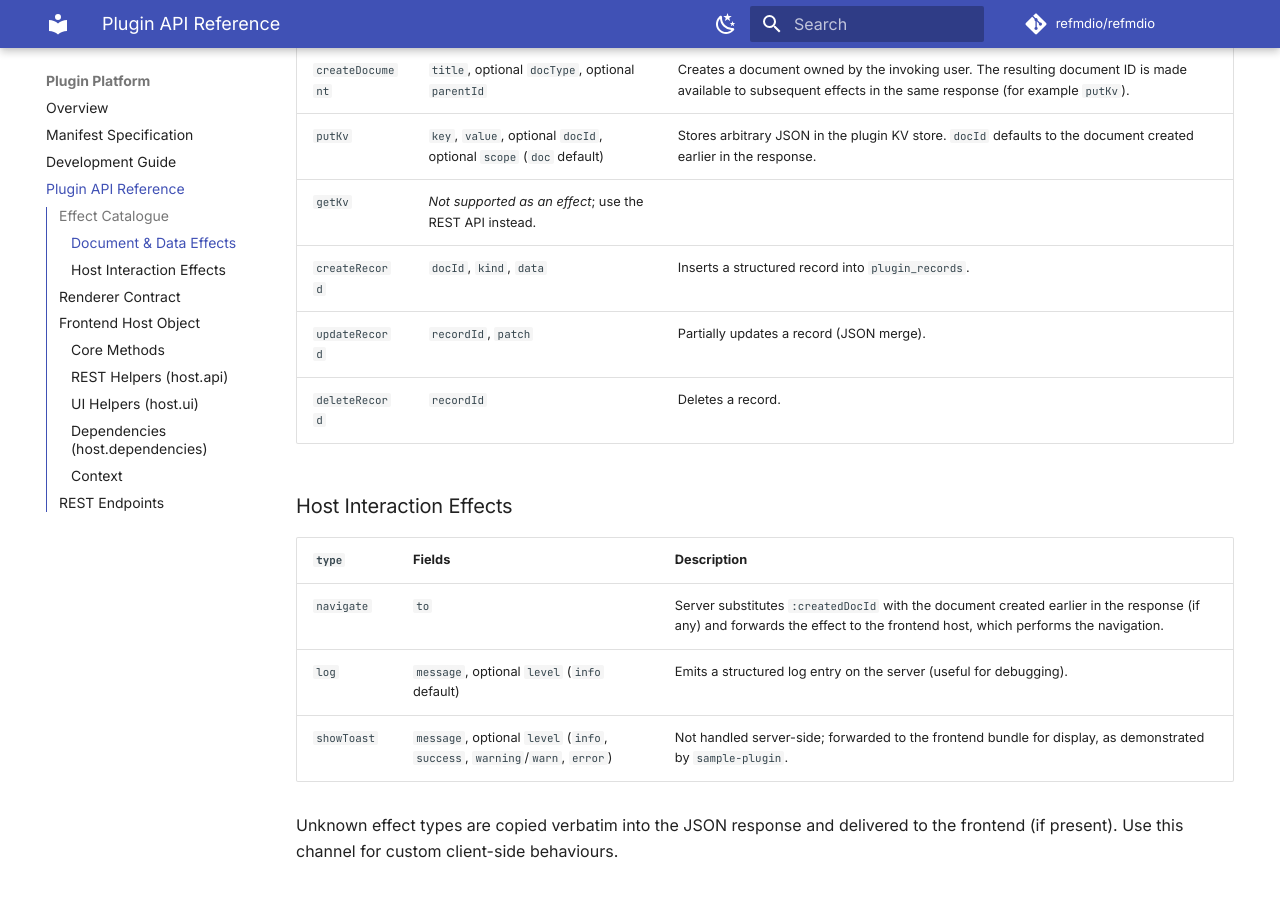
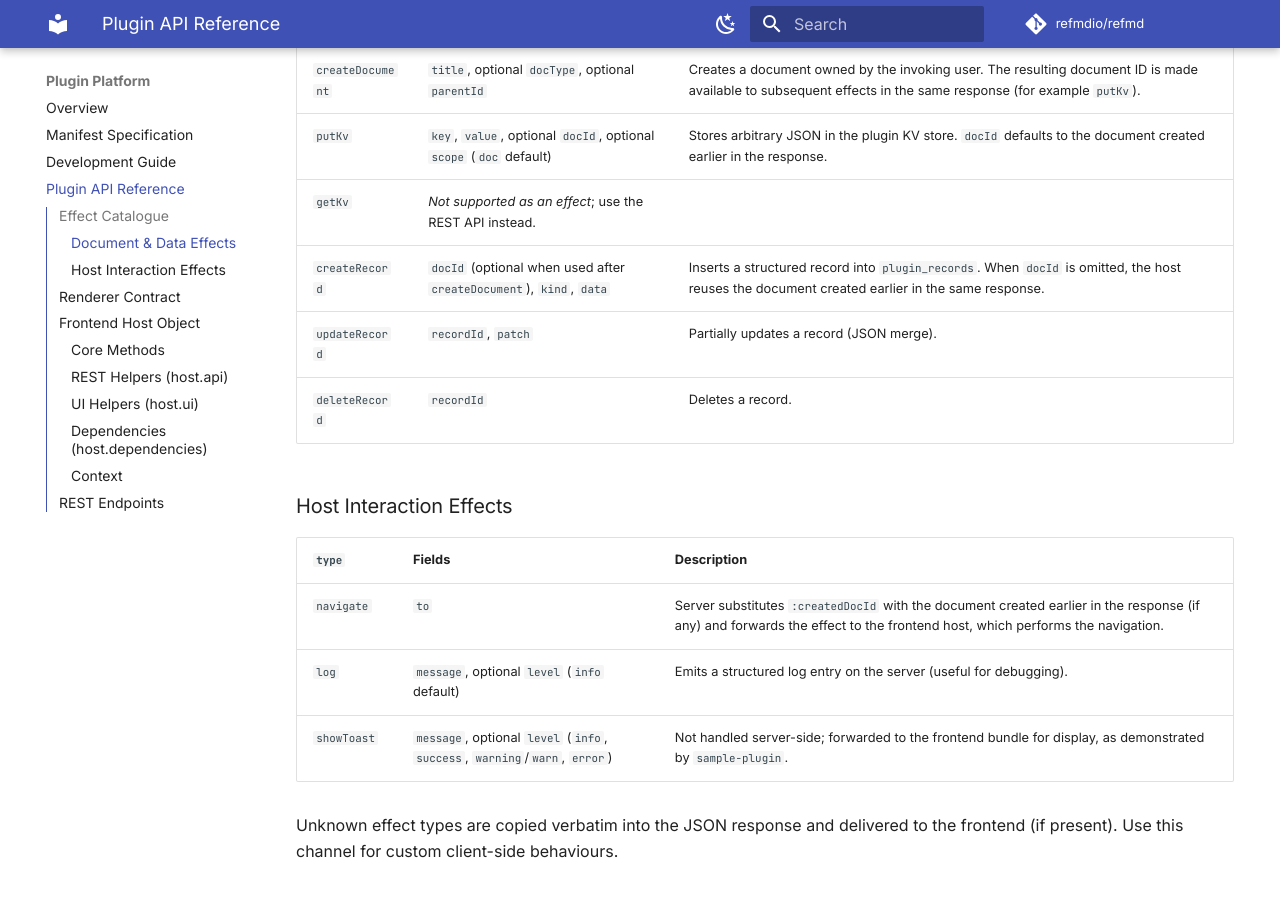
Before and after one commit to refmdio/docs, an MkDocs documentation site: the page built from docs/plugins/api.md, in a window 1280 px wide and 900 px high, scrolled down 574 px. Shown: the top 897 px of the window. Built offline with MkDocs 1.6.1 and Material for MkDocs 9.7.7, drawn with Linux system fonts in a browser that asks for light colours; comment, search, counter and statistics services are not loaded.

Commit message:
fix: links

```diff
--- a/docs/plugins/api.md
+++ b/docs/plugins/api.md
@@ -13,7 +13,7 @@ Return effects from the Extism backend (`ExecOutput.effects`). `ExecutePluginAct
 | `createDocument`| `title`, optional `docType`, optional `parentId` | Creates a document owned by the invoking user. The resulting document ID is made available to subsequent effects in the same response (for example `putKv`). |
 | `putKv`         | `key`, `value`, optional `docId`, optional `scope` (`doc` default) | Stores arbitrary JSON in the plugin KV store. `docId` defaults to the document created earlier in the response. |
 | `getKv`         | _Not supported as an effect_; use the REST API instead. |
-| `createRecord`  | `docId`, `kind`, `data`                     | Inserts a structured record into `plugin_records`. |
+| `createRecord`  | `docId` (optional when used after `createDocument`), `kind`, `data` | Inserts a structured record into `plugin_records`. When `docId` is omitted, the host reuses the document created earlier in the same response. |
 | `updateRecord`  | `recordId`, `patch`                         | Partially updates a record (JSON merge). |
 | `deleteRecord`  | `recordId`                                  | Deletes a record. |
 
--- a/mkdocs.yml
+++ b/mkdocs.yml
@@ -1,7 +1,7 @@
 site_name: RefMD Documentation
 site_description: Official guide for using, operating, and extending RefMD.
-repo_url: https://github.com/refmdio/refmdio
-repo_name: refmdio/refmdio
+repo_url: https://github.com/refmdio/refmd
+repo_name: refmdio/refmd
 edit_uri: edit/main/docs/
 
 nav:
```
Also changed, not shown: other parts of docs/plugins/api.md (+1 -1 lines), docs/index.md (+1 -1 lines), docs/plugins/development.md (+2 -2 lines).
